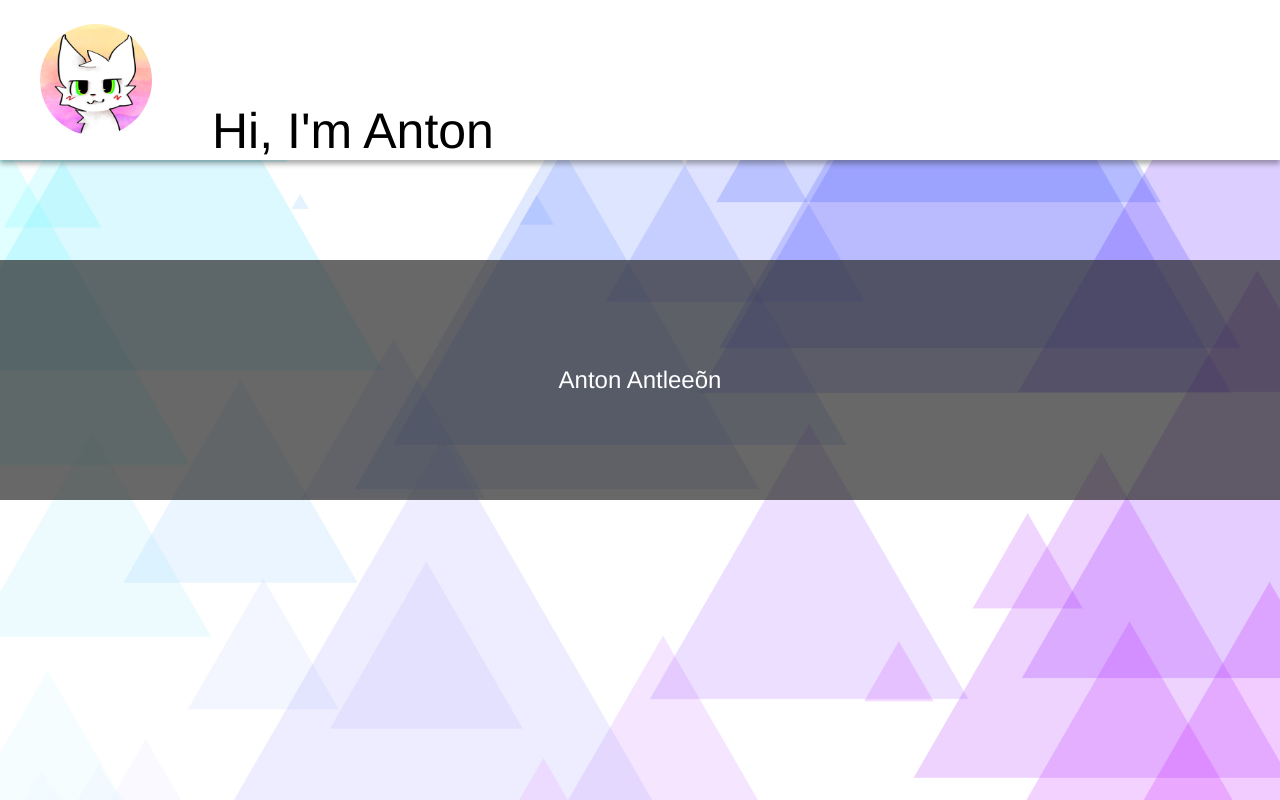
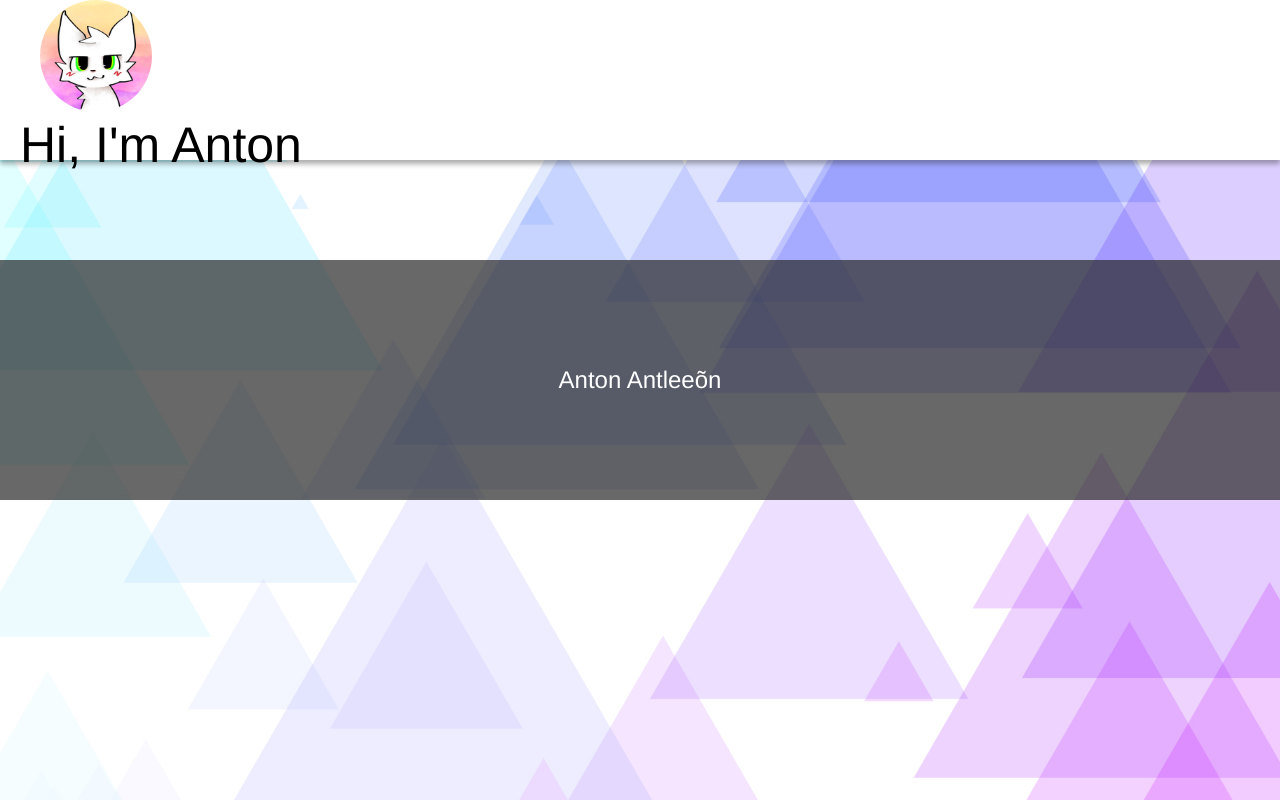
Before and after one commit to antleeon/antleeon.github.io, a plain HTML site: page index.html in a window 1280 px wide. Drawn offline with Linux system fonts and the light colour scheme.

Commit message:
Add files via upload

```diff
--- a/style.css
+++ b/style.css
@@ -13,8 +13,6 @@ body {
 }
 
 .header {
-  height: 100vh;
-  display: flex;
   height: 20vh;
   background-color: white;
   color: black;
@@ -22,6 +20,7 @@ body {
 }
 
 .header-title {
+  text-align: left;
   font-size: 50px;
   font-weight: 300;
   margin-top: auto;
@@ -49,6 +48,7 @@ body {
 }
 
 .footer {
+  text-align: center;
   display: flex;
   background-color: rgba(40, 40, 40, 0.7);
   height: 30vh;
```
